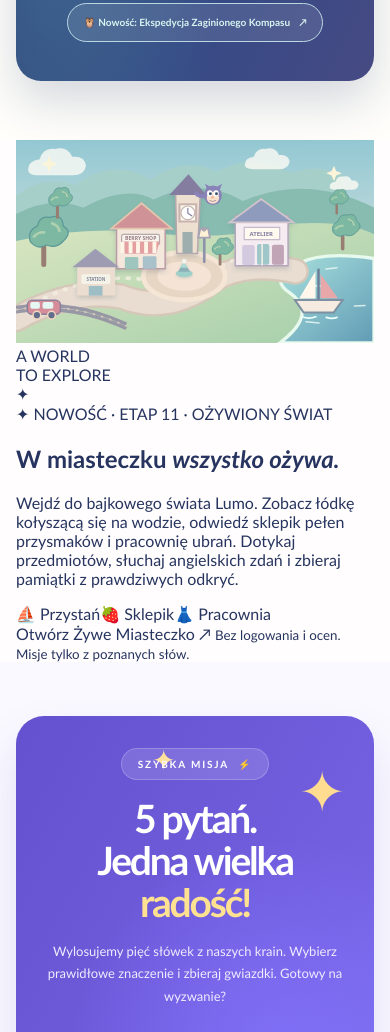
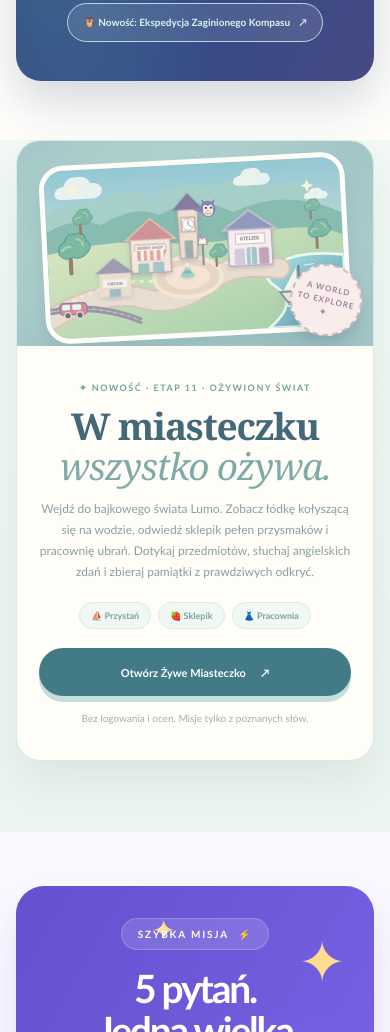
Before and after one commit to gawierzba/New-English-Adventure-2, a plain HTML site: page index.html in a window 390 px wide. Shown: the part 3251-4283 px from the top of the page. Drawn offline with Linux system fonts and the light colour scheme.

Commit message:
style(home): integrate elegant mint storybook panorama and responsive Living Town launch card

```diff
--- a/style.css
+++ b/style.css
@@ -255,3 +255,35 @@ dialog::backdrop{background:#292a58ad;backdrop-filter:blur(7px)}
 .passport-expedition-link:hover{transform:translateY(-2px);background:#ffffff2c}
 @media(max-width:850px){.passport-expedition-link{margin-left:0;display:flex;width:max-content;max-width:100%}}
 @media(max-width:650px){.passport-expedition-link{margin:15px auto 0;justify-content:center;max-width:100%;font-size:10px;line-height:1.5}}
+
+
+/* Stage 11: a distinct editorial invitation to the interactive Living Town. */
+.town-feature-section{background:linear-gradient(180deg,#f4faf5,#edf5f1);padding:3px 0 96px}
+.town-feature{position:relative;display:grid;grid-template-columns:52% 48%;align-items:center;gap:0;min-height:380px;border-radius:32px;background:#fffdf7;border:1px solid #dbe9e1;box-shadow:0 21px 48px #315d6c1b;overflow:hidden}
+.town-feature-visual{position:relative;background:radial-gradient(ellipse 80% 90% at 47% 51%,#c1e2dc,#9dbfc1);height:100%;min-height:380px;display:grid;place-items:center;overflow:hidden}
+.town-feature-frame{width:108%;max-width:720px;border-radius:24px;overflow:hidden;box-shadow:0 16px 26px #305c6d2d;transform:rotate(-4deg) translate(-9px,8px);border:8px solid #fffdf8}
+.town-feature-frame img{display:block;width:100%;height:auto;aspect-ratio:1200/680;object-fit:cover}
+.town-feature-stamp{position:absolute;right:13px;bottom:22px;background:#f8edeb;color:#a2809b;border:3px dashed #d4b7bf;border-radius:50%;height:98px;width:98px;display:grid;place-items:center;text-align:center;font-size:10px;font-weight:1000;line-height:1.5;letter-spacing:1px;transform:rotate(13deg);box-shadow:0 8px 16px #3b64772e}
+.town-feature-copy{padding:42px 48px 42px 43px}
+.town-feature-kicker{font-size:10px;font-weight:1000;letter-spacing:1.5px;color:#74a6a0}
+.town-feature h2{font-family:Georgia,"Times New Roman",serif;font-size:clamp(36px,4.1vw,51px);line-height:1.08;letter-spacing:-1.9px;color:#436878;margin:15px 0 18px}
+.town-feature h2 em{font-weight:500;color:#80aaa6}
+.town-feature p{font-size:13px;color:#8a9fa3;line-height:1.8;max-width:600px;margin:0 0 20px}
+.town-feature-tags{display:flex;gap:8px;flex-wrap:wrap;margin:0 0 23px}
+.town-feature-tags span{font-size:10px;font-weight:1000;border:1px solid #dceae4;background:#f1f8f3;border-radius:99px;color:#7d9f9f;padding:7px 11px}
+.town-feature-cta{display:inline-flex;align-items:center;gap:15px;justify-content:center;min-height:48px;border-radius:99px;background:#427b86;color:white;padding:11px 20px;font-size:12px;font-weight:1000;box-shadow:0 6px 0 #c6dedb;transition:transform .2s}
+.town-feature-cta:hover{transform:translateY(-3px)}
+.town-feature-copy>small{display:block;font-size:10px;color:#a1b0b2;margin-top:15px;line-height:1.4}
+@media(min-width:901px) and (max-width:1160px){.desktop-nav{gap:12px}.desktop-nav a{font-size:11px}}
+@media(max-width:1100px){.town-feature-copy{padding:32px 27px}.town-feature h2{font-size:39px}.town-feature p{font-size:12px}}
+@media(max-width:900px){.town-feature{grid-template-columns:49% 51%;min-height:350px}.town-feature-visual{min-height:350px}.town-feature h2{font-size:33px}.town-feature-tags span{font-size:9px}}
+@media(max-width:650px){
+ .town-feature-section{padding:0 0 71px}.town-feature{display:flex;flex-direction:column;border-radius:24px}
+ .town-feature-visual{width:100%;height:205px;min-height:205px}.town-feature-frame{width:86%;transform:rotate(-3deg) translate(0,4px);border-width:5px}
+ .town-feature-stamp{height:72px;width:72px;right:11px;bottom:10px;border-width:2px;font-size:8px}
+ .town-feature-copy{text-align:center;padding:29px 22px 35px}.town-feature-kicker{font-size:9px}
+ .town-feature h2{font-size:37px;letter-spacing:-1.2px;margin:12px 0}.town-feature p{font-size:12px;line-height:1.75}
+ .town-feature-tags{justify-content:center;gap:7px;margin-bottom:19px}.town-feature-cta{width:100%;font-size:11px}
+}
+@media(prefers-reduced-motion:reduce){.town-feature-cta{transition:none!important}}
+@media print{.town-feature-section{display:none!important}}
```
